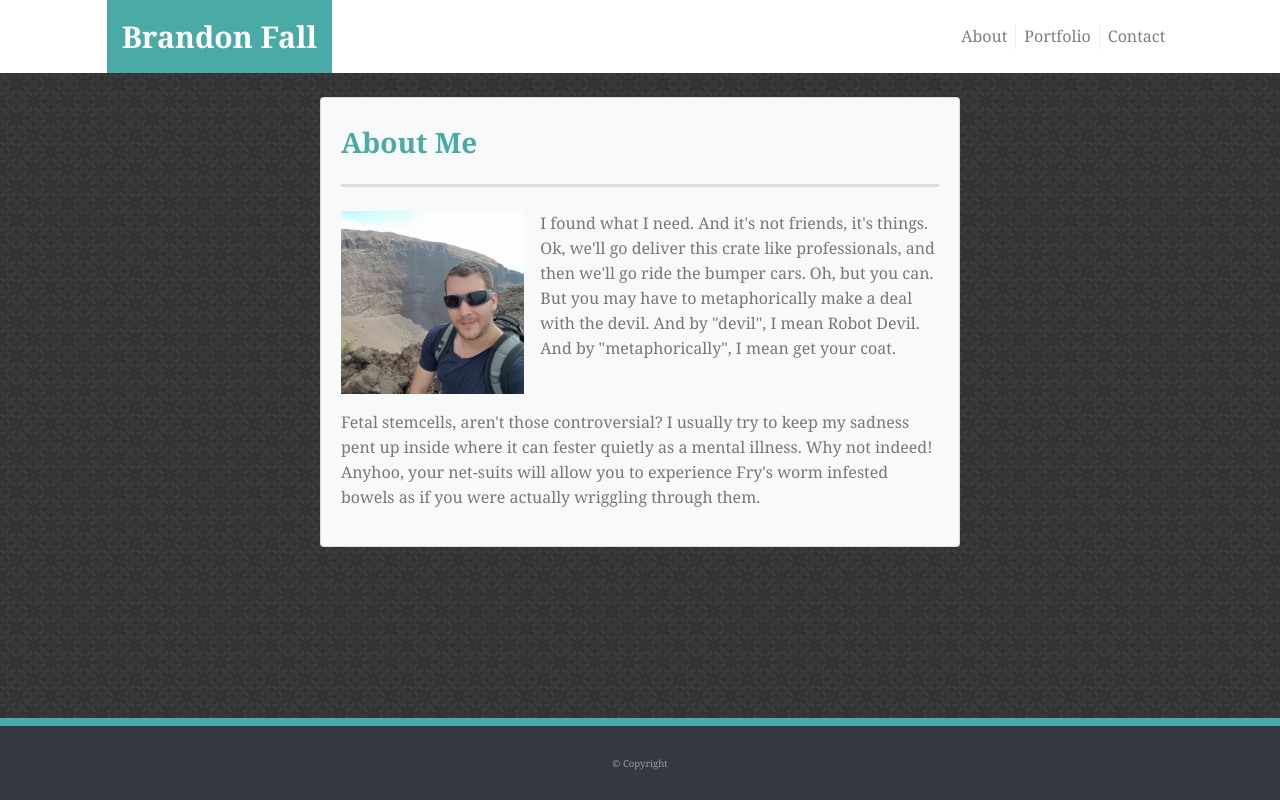
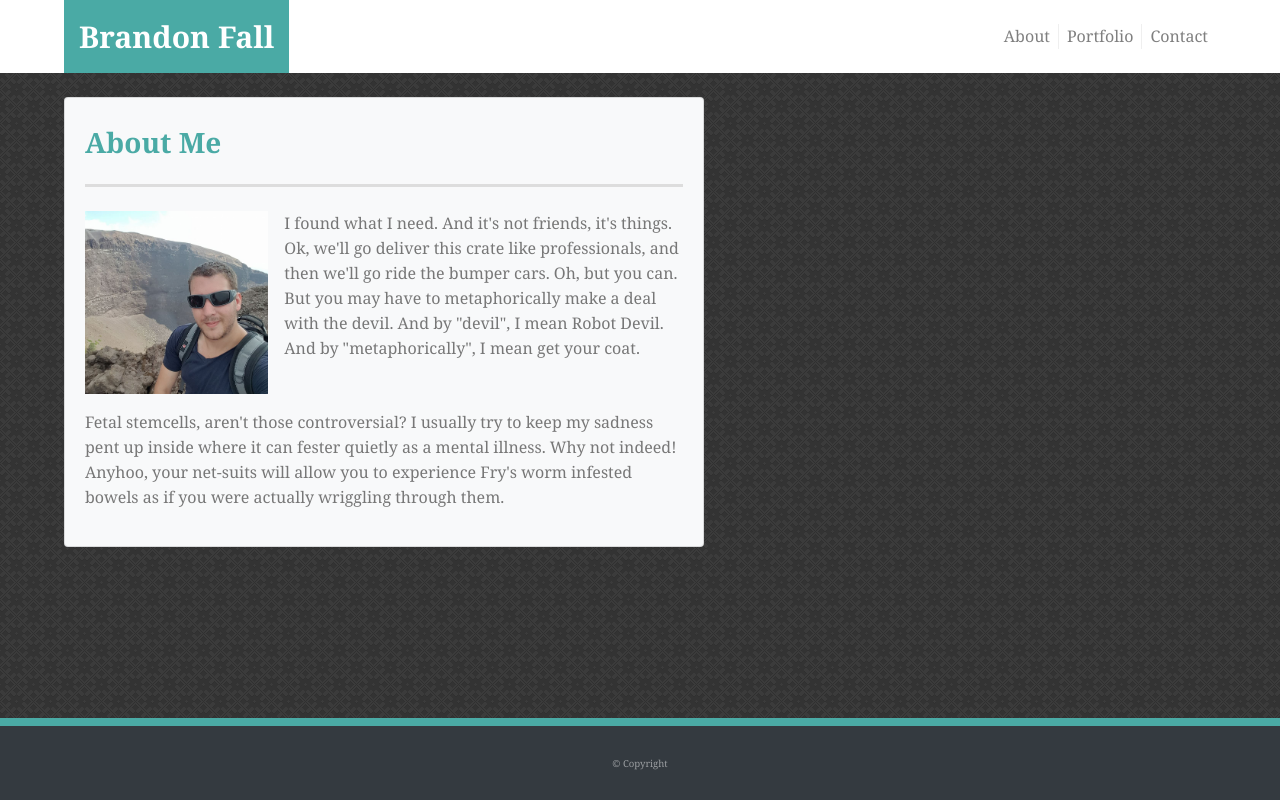
Before and after one commit to bfall-debug/Bootstrap_Portfolio, a plain HTML site: page index.html in a window 1280 px wide. Drawn offline with nearby package versions, Linux system fonts and the light colour scheme.

Commit message:
removed cheat white space columns in header and made more robust break points

```diff
--- a/assets/css/style.css
+++ b/assets/css/style.css
@@ -1,12 +1,42 @@
 html, body {
-    background-image: url("../images/dark_embroidery.png");
     font-family: Georgia, Times, "Times New Roman", serif;
     color: #777777;
     font-size: 16px;
     line-height: 25px;
     height: 100%;
-    width: 100%;
+    /* width: 100%; */
 }
+
+
+
+@media only screen and (max-width: 576px) {
+  #header {width: 100%;}
+  #content-main {width: 95%;
+    max-width: 28rem;
+    margin-left: 4%}
+}
+
+@media only screen and (min-width: 576px) {
+  #header {width: 95%;}
+  #content-main {width: 95%;
+    max-width: 33rem;
+    margin-left: 2.5%}
+
+
+}
+@media only screen and (min-width: 960px) {
+  #header {width: 90%;}
+  #content-main {width: 90%;
+    max-width: 40rem;
+    margin-left: 5%}
+
+}
+
+
+
+
+
+
 
 h3 {
 
@@ -38,6 +68,8 @@ h3 {
 
 #page-content {
     flex: 1 0 auto;
+    background-image: url("../images/dark_embroidery.png");
+
 }
 
 #sticky-footer {
--- a/index.html
+++ b/index.html
@@ -14,12 +14,11 @@
 </head>
 
 <body class="d-flex flex-column">
-    <div class="container-fluid">
-        <div class="row justify-content-md-center" style="background-color: white">
+    <div class="container-fluid w-80" id="header">
+        <div class="row ">
 
-            <div class="col-md-1 col-sm-1 d-md-flex d-sm-flex d-none" id="header-space"></div>
 
-            <div class="col-md-auto col-sm-auto  py-4" id="name-tag">
+            <div class="col-md-auto col-sm-auto mr-auto py-4" id="name-tag">
                 <p class="m-0">Brandon Fall</p>
             </div>
 
@@ -41,15 +40,15 @@
                 </nav>
             </div>
 
-            <div class="col-md-1 col-sm-1 d-md-flex d-sm-flex d-none" id="header-space"></div>
 
         </div>
     </div>
 
 
     <div id="page-content">
-        <div class="card bg-light mt-4" style="max-width: 40rem; margin: auto">
-            <div class="card-body container m-sm-0">
+        <div class="container-fluid p-0 " id="content-main">
+            <div class="card bg-light mt-4 " >
+                <div class="card-body container-fluid m-sm-0">
                     <div class="row">
                         <div class="col-md-12">
                             <h3 class="pt-2 pb-4">About Me</h3>
@@ -62,7 +61,8 @@
                         </div>
                         <div class="col-md-8 col-sm-8 col-10 float-left m-md-0 m-sm-0 m-auto">
                             <p>I found what I need. And it's not friends, it's things. Ok, we'll go deliver this
-                            crate like professionals, and then we'll go ride the bumper cars. Oh, but you can. But you
+                                crate like professionals, and then we'll go ride the bumper cars. Oh, but you can. But
+                                you
                                 may
                                 have
                                 to metaphorically make a deal with the devil. And by "devil", I mean Robot Devil. And by
@@ -73,10 +73,12 @@
                             <p>Fetal stemcells, aren't those controversial? I usually try to keep my sadness pent
                                 up inside where it can fester quietly as a mental illness. Why not indeed! Anyhoo, your
                                 net-suits
-                            will allow you to experience Fry's worm infested bowels as if you were actually wriggling
+                                will allow you to experience Fry's worm infested bowels as if you were actually
+                                wriggling
                                 through
                                 them.
                             </p>
+                        </div>
                     </div>
                 </div>
             </div>
```
Lines whose indentation alone changed are shown as unchanged.
